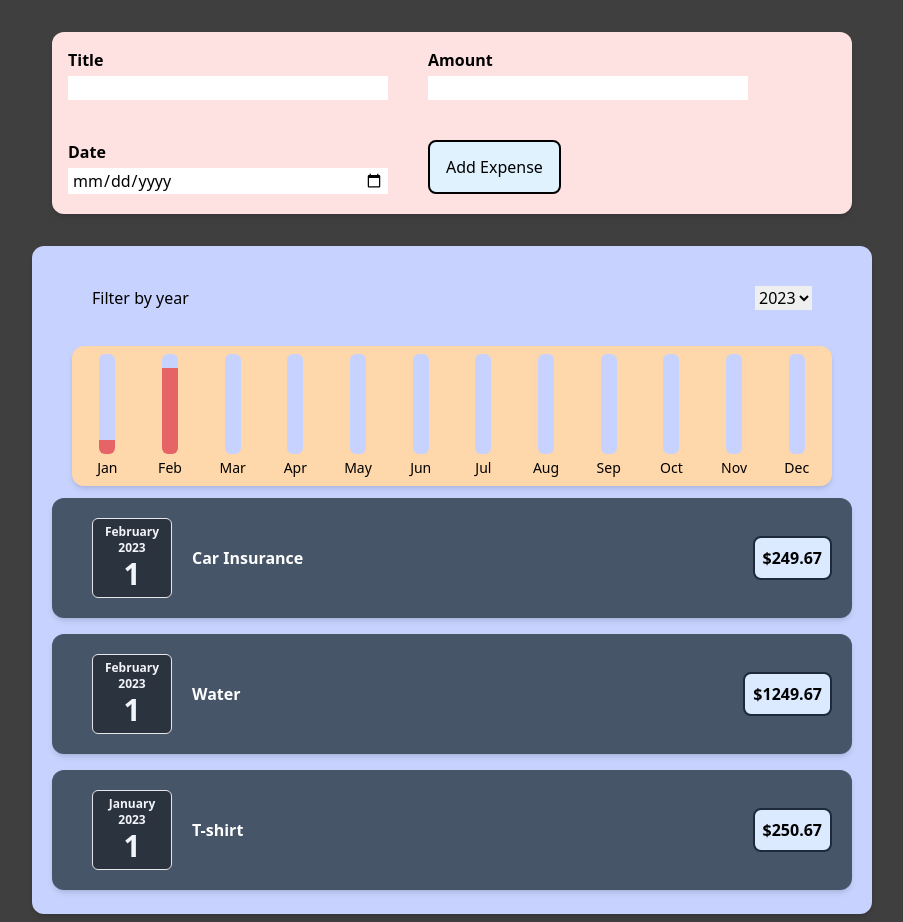
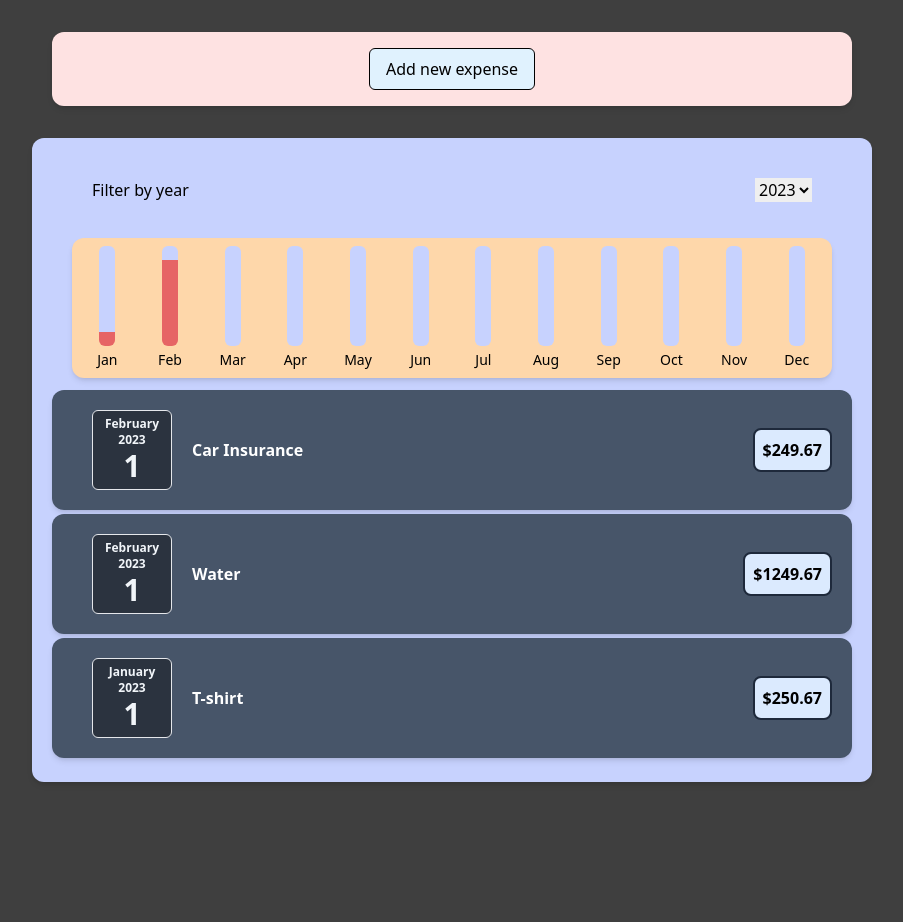
Before and after one commit to victorac/expenses-react-app, a React (Create React App) app: page / in a window 1280 px wide. Shown: the whole page, without its empty margins (188-1091 px from the left). After the commit the page ends 800 px from the top, so only its background shows below. Built offline with nearby package versions, Linux system fonts and the light colour scheme.

Commit message:
add conditional rendering and fix list state update

```diff
--- a/src/App.js
+++ b/src/App.js
@@ -1,44 +1,53 @@
-import ExpenseList from "./components/expenses/ExpenseList";
+import { useState } from "react";
+import Expenses from "./components/expenses/Expenses";
 import NewExpense from "./components/expenses/NewExpense";
 
-function App() {
-  const expenses = [
+const DUMMY_EXPENSES = [
   {
+    id: 0,
     title: "Car Insurance",
     date: new Date(),
     amount: "249.67",
   },
   {
+    id: 1,
     title: "Water",
     date: new Date(),
     amount: "1249.67",
   },
   {
+    id: 2,
     title: "T-shirt",
     date: new Date("01-01-2023"),
     amount: "250.67",
   },
   {
+    id: 3,
     title: "Car",
     date: new Date("01-01-2022"),
     amount: "2500.67",
   },
   {
+    id: 4,
     title: "Bread",
     date: new Date("06-06-2022"),
     amount: "785.67",
   },
 ];
 
+function App() {
+  const [expenses, setExpenses] = useState(DUMMY_EXPENSES);
+
   const onExpenseData = (expenseData) => {
-    expenses.push(expenseData);
-    console.log(expenseData);
+    setExpenses((prevExpenses) => {
+      return [expenseData, ...prevExpenses];
+    })
   }
 
   return (
     <div>
       <NewExpense onExpenseData={onExpenseData} />
-      <ExpenseList expenses={expenses} />
+      <Expenses expenses={expenses} />
     </div>
   );
 }
--- a/src/components/expenses/ExpenseFilter.js
+++ b/src/components/expenses/ExpenseFilter.js
@@ -11,7 +11,6 @@ function ExpenseFilter({ expenses, year, onSelectYear }) {
       .map((el) => el.amount)
       .reduce((prev, curr) => Number(curr) + Number(prev));
   }
-  console.log(expenses);
   const monthData = [
     { percentage: 0, month: "Jan" },
     { percentage: 0, month: "Feb" },
--- a/src/components/expenses/ExpenseForm.js
+++ b/src/components/expenses/ExpenseForm.js
@@ -1,6 +1,6 @@
 import { useState } from "react";
 
-const ExpenseForm = ({onSubmitExpense}) => {
+const ExpenseForm = ({onSubmitExpense, onFinish}) => {
     const [enteredTitle, setEnteredTitle] = useState("");
     const [enteredAmount, setEnteredAmount] = useState("");
     const [enteredDate, setEnteredDate] = useState("");
@@ -44,6 +44,12 @@ const ExpenseForm = ({onSubmitExpense}) => {
         // });
     };
 
+    // const resetData = () => {
+    //     setEnteredTitle("");
+    //     setEnteredAmount("");
+    //     setEnteredDate("");
+    // }
+
     const submitHandler = (event) => {
         event.preventDefault();
         const expenseData = {
@@ -53,12 +59,17 @@ const ExpenseForm = ({onSubmitExpense}) => {
         };
         // console.log(expenseData);
         onSubmitExpense(expenseData);
-        setEnteredTitle("");
-        setEnteredAmount("");
-        setEnteredDate("");
+        // resetData();
+        onFinish();
     }
 
-    return <form onSubmit={submitHandler} className="flex gap-10 flex-wrap mb-1 text-left">
+    const cancelHandler = (event) => {
+        onFinish();
+    }
+
+    const submitDisabled = enteredTitle.length === 0 || enteredAmount.length === 0 || enteredDate.length === 0;
+
+    return <form onSubmit={submitHandler} className="flex gap-5 flex-wrap mb-1 text-left">
         <div className="flex flex-col gap-1">
             <label className="font-bold">Title</label>
             <input value={enteredTitle} onChange={titleChangeHandler} className="w-80 px-1" type="text"  />
@@ -67,11 +78,12 @@ const ExpenseForm = ({onSubmitExpense}) => {
             <label className="font-bold">Amount</label>
             <input value={enteredAmount} onChange={amountChangeHandler} className="w-80 px-1" type="number" min={0.01} step={0.01}/>
         </div>
-        <div className="flex flex-col gap-1 ">
+        <div className="flex flex-1 flex-col gap-1 ">
             <label className="font-bold">Date</label>
             <input value={enteredDate} onChange={dateChangeHandler} className="w-80 max-w-full px-1" type="date" min="2019-01-01" max="2023-12-31" />
         </div>
-        <button type="submit" className= "border-2 border-black px-4 rounded-lg bg-sky-100 hover:bg-sky-200 mr-2">Add Expense</button>
+        <button onClick={cancelHandler}  type="submit" className= "border-2 border-black px-4 rounded-lg bg-sky-100 hover:bg-sky-200 disabled:bg-slate-500">Cancel</button>
+        <button disabled={submitDisabled} type="submit" className= "border-2 border-black px-4 rounded-lg bg-sky-100 hover:bg-sky-200 mr-2 disabled:bg-slate-500">Add Expense</button>
     </form>
 }
 
--- a/src/components/expenses/ExpenseItem.js
+++ b/src/components/expenses/ExpenseItem.js
@@ -1,8 +1,9 @@
 import Card from "../ui/Card";
 import ExpenseDate from "./ExpenseDate";
 
-function ExpenseItem({date, title, amount}) {
+function ExpenseItem({ date, title, amount }) {
   return (
+    <li>
       <Card className="font-bold items-center bg-slate-600 my-1 mx-0 p-5 text-white justify-between">
         <ExpenseDate date={date} />
         <div className="flex flex-col-reverse gap-4 items-end justify-start flex-1 sm:flex-row sm:items-center">
@@ -12,6 +13,7 @@ function ExpenseItem({date, title, amount}) {
           </div>
         </div>
       </Card>
+    </li>
   );
 }
 
--- a/src/components/expenses/ExpenseList.js
+++ b/src/components/expenses/ExpenseList.js
@@ -1,31 +1,20 @@
-import { useState } from "react";
-
-import Card from "../ui/Card";
-import ExpenseFilter from "./ExpenseFilter";
 import ExpenseItem from "./ExpenseItem";
 
 function ExpenseList({ expenses }) {
-  const [selectedYear, setSelectedYear] = useState("2023");
-  const filteredExpenses = expenses.filter(
-    (expense) => String(expense.date.getFullYear()) === selectedYear || selectedYear === "All"
-  );
-
-  const onSelectYear = (year) => {
-    setSelectedYear(year);
-  };
-
+  if (expenses.length === 0) {
+    return <p className="text-center">No expenses found.</p>;
+  }
   return (
-    <Card className="p-5 flex-col gap-2 bg-indigo-200 my-2 mx-auto w-[50rem] max-w-[95%]">
-      <ExpenseFilter expenses={filteredExpenses} onSelectYear={onSelectYear} year={selectedYear} />
-      {filteredExpenses.map((expense, index) => (
+    <ul className="list-none p-0">
+      {expenses.map((expense) => (
         <ExpenseItem
-          key={`expense-${index}`}
+          key={expense.id}
           title={expense.title}
           date={expense.date}
           amount={expense.amount}
         />
       ))}
-    </Card>
+    </ul>
   );
 }
 
--- /dev/null
+++ b/src/components/expenses/Expenses.js
@@ -0,0 +1,31 @@
+import { useState } from "react";
+
+import Card from "../ui/Card";
+import ExpenseFilter from "./ExpenseFilter";
+import ExpenseList from "./ExpenseList";
+
+function Expenses({ expenses }) {
+  const [selectedYear, setSelectedYear] = useState("2023");
+  const filteredExpenses = expenses.filter(
+    (expense) =>
+      String(expense.date.getFullYear()) === selectedYear ||
+      selectedYear === "All"
+  );
+
+  const onSelectYear = (year) => {
+    setSelectedYear(year);
+  };
+
+  return (
+    <Card className="p-5 flex-col gap-2 bg-indigo-200 my-2 mx-auto w-[50rem] max-w-[95%]">
+      <ExpenseFilter
+        expenses={filteredExpenses}
+        onSelectYear={onSelectYear}
+        year={selectedYear}
+      />
+      <ExpenseList expenses={filteredExpenses} />
+    </Card>
+  );
+}
+
+export default Expenses;
--- a/src/components/expenses/NewExpense.js
+++ b/src/components/expenses/NewExpense.js
@@ -1,15 +1,27 @@
+import { useState } from "react";
 import Card from "../ui/Card";
 import ExpenseForm from "./ExpenseForm";
 
 const NewExpense = ({onExpenseData}) => {
+    const [showForm, setShowForm] = useState(false);
+
   const onSubmitExpense = (enteredExpenseData) => {
     const expenseData = { ...enteredExpenseData, id: Date.now() };
     onExpenseData(expenseData);
   };
 
+  const addNewExpenseHandler = () => {
+    setShowForm(true);
+  }
+
+  const onFinish = () => {
+    setShowForm(false);
+  }
+
   return (
     <Card className="w-[50rem] max-w-[95%] bg-red-100 p-4 items-center mx-auto my-8">
-      <ExpenseForm onSubmitExpense={onSubmitExpense} />
+      {showForm && <ExpenseForm onSubmitExpense={onSubmitExpense} onFinish={onFinish} />}
+      {!showForm && <button onClick={addNewExpenseHandler} className="border border-black px-4 py-2 mx-auto bg-sky-100 hover:bg-sky-200 rounded-md">Add new expense</button>}
     </Card>
   );
 };
```
Lines whose indentation alone changed are shown as unchanged.
